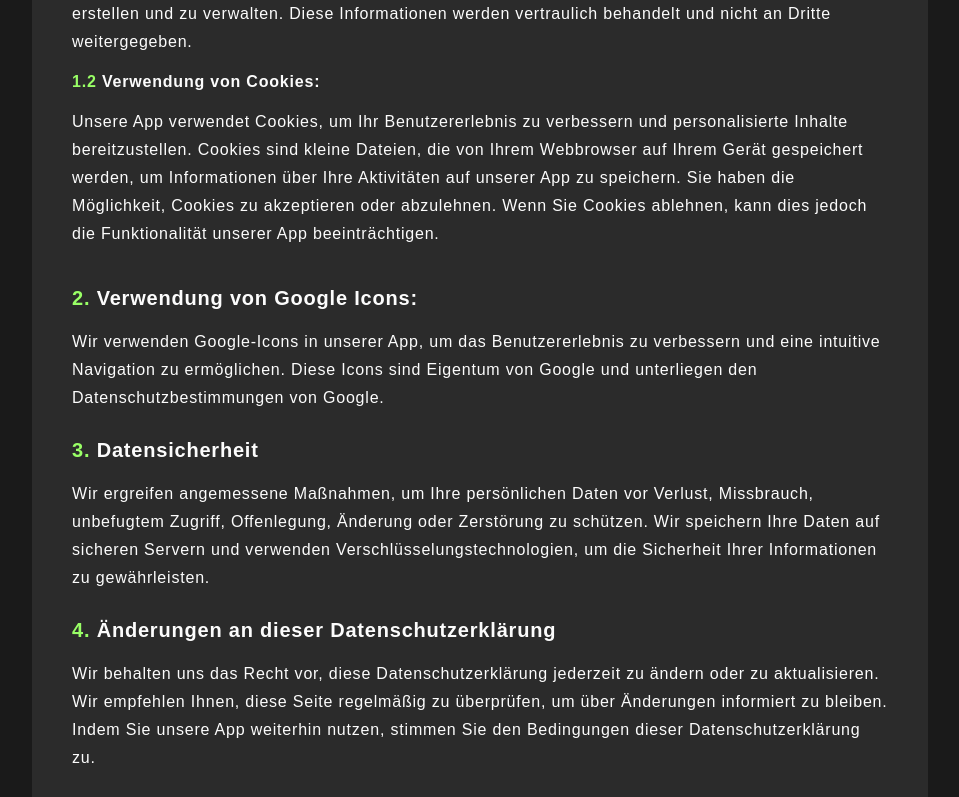
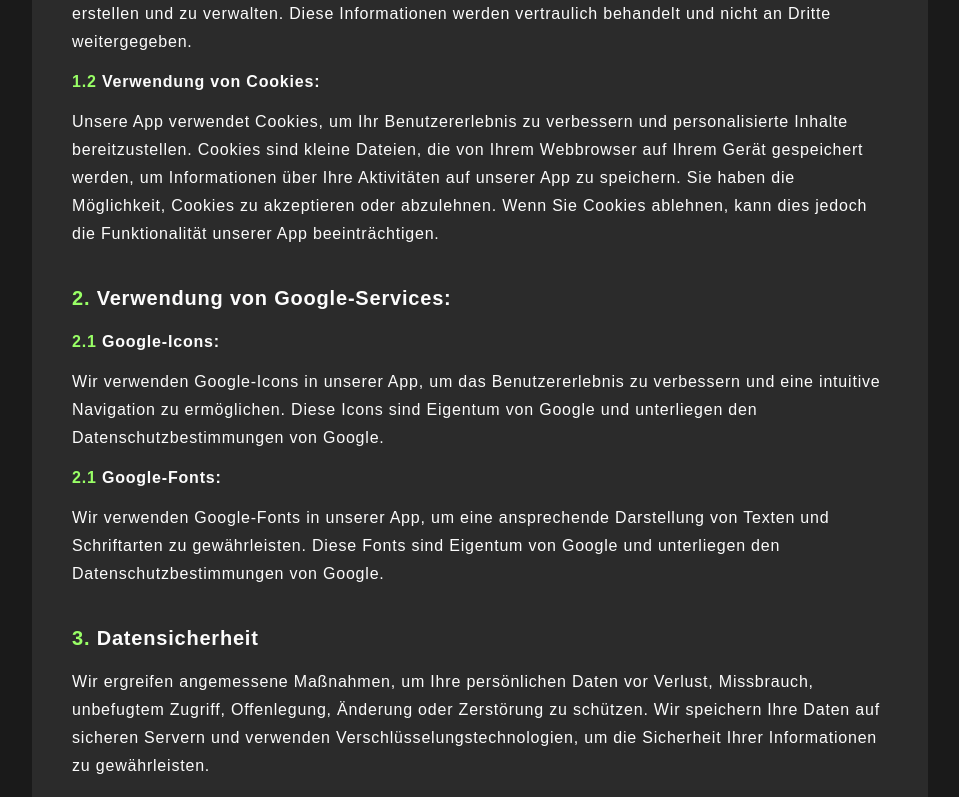
Before and after one commit to SlowMoschen/Brain_Blitz, a React (Vite) app in the folder client/: page /privacy in a window 1280 px wide. Shown: the part 504-1301 px from the top of the page, without its empty margins (160-1119 px from the left). Built offline with nearby package versions, Linux system fonts and the light colour scheme.

Commit message:
rearanged Google services section

```diff
--- a/client/src/routes/home/pages/privacy/Privacy.tsx
+++ b/client/src/routes/home/pages/privacy/Privacy.tsx
@@ -23,6 +23,7 @@ export default function Privacy(): JSX.Element {
         <h2 className="text-xl font-bold my-4">
           <span className="text-accent">1.</span> Personenbezogene Daten
         </h2>
+
         <h3 className="font-semibold">
           <span className="text-accent">1.1</span> Benutzeranmeldung:
         </h3>
@@ -50,11 +51,25 @@ export default function Privacy(): JSX.Element {
 
       <div className="my-1">
         <h2 className="text-xl font-bold my-4">
-        <span className="text-accent">2.</span> Verwendung von Google Icons:
+        <span className="text-accent">2.</span> Verwendung von Google-Services:
         </h2>
-        <p>
+
+        <h3 className="font-semibold">
+          <span className="text-accent">2.1</span> Google-Icons:
+        </h3>
+        <p className="py-3">
           Wir verwenden Google-Icons in unserer App, um das Benutzererlebnis zu
           verbessern und eine intuitive Navigation zu ermöglichen. Diese Icons
+          sind Eigentum von Google und unterliegen den Datenschutzbestimmungen
+          von Google.
+        </p>
+
+        <h3 className="font-semibold">
+          <span className="text-accent">2.1</span> Google-Fonts:
+        </h3>
+        <p className="py-3">
+          Wir verwenden Google-Fonts in unserer App, um eine ansprechende
+          Darstellung von Texten und Schriftarten zu gewährleisten. Diese Fonts
           sind Eigentum von Google und unterliegen den Datenschutzbestimmungen
           von Google.
         </p>
```
